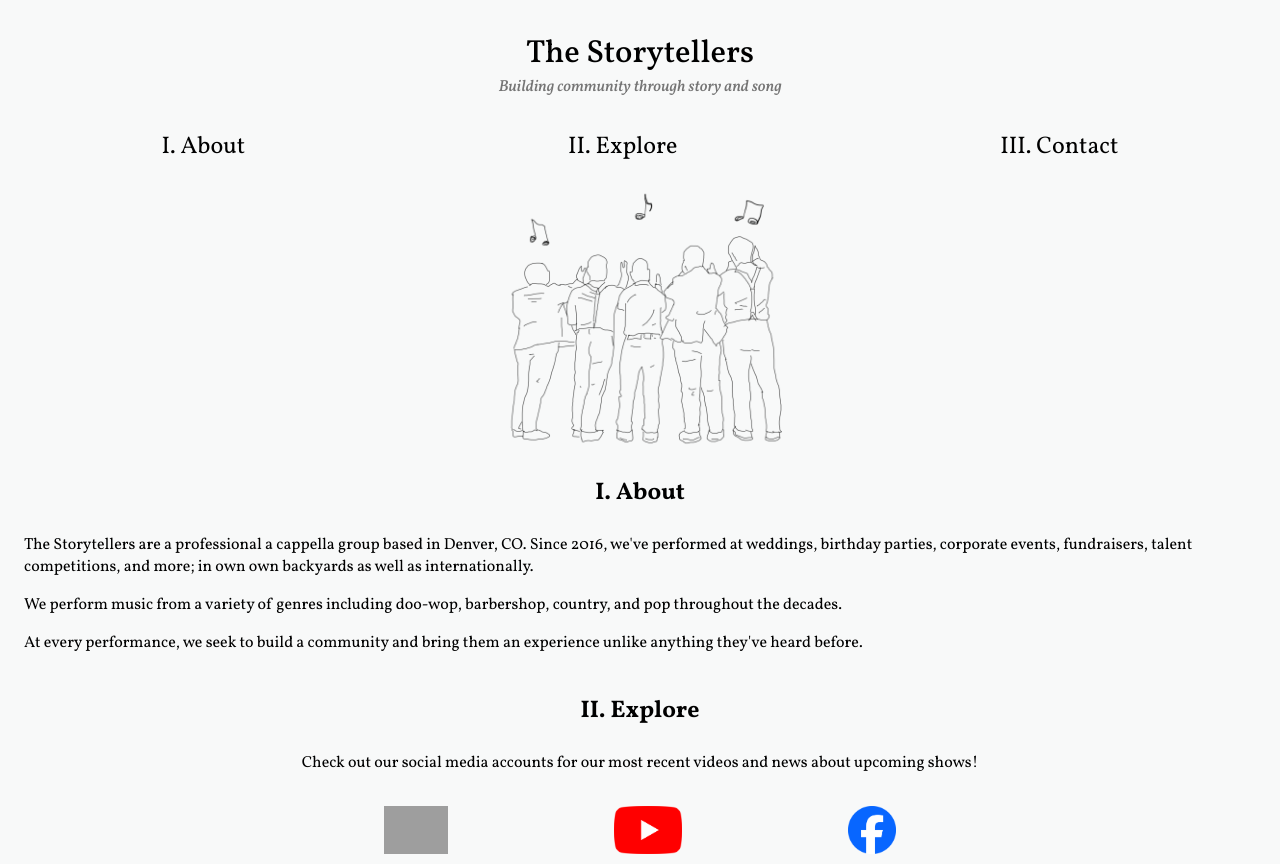
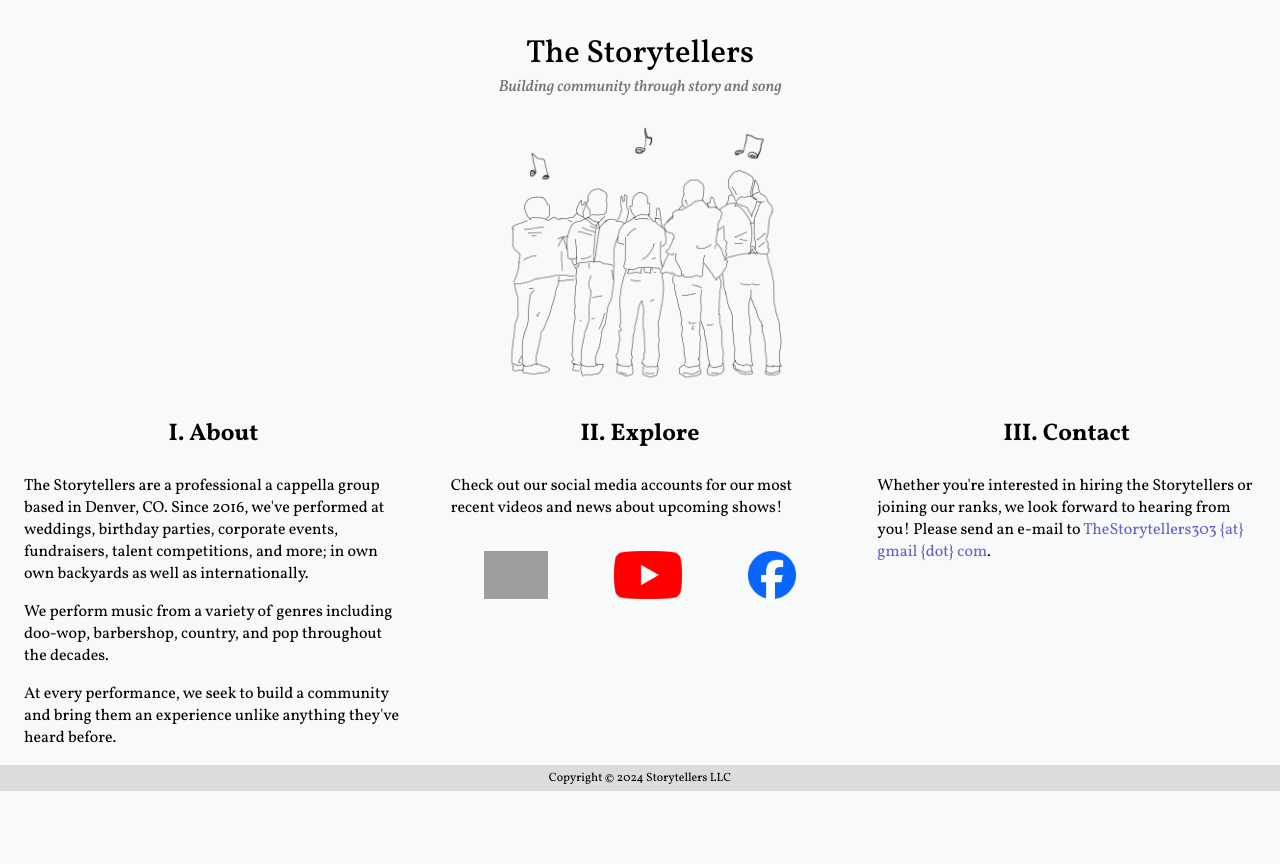
Before and after one commit to Devstone11/storytellers303, a plain HTML site: page index.html in a window 1280 px wide. Shown: the top 864 px of the page. After the commit the page ends 800 px from the top, so only its background shows below. Drawn offline with Linux system fonts and the light colour scheme; grey boxes are pictures that could not be loaded; a web font is replaced by a local one.

Commit message:
switch to columns on desktop width

```diff
--- a/index.html
+++ b/index.html
@@ -12,7 +12,7 @@
     <link rel="stylesheet" href="styles.css">
   </head>
   <body>
-    <div class="header">
+    <header class="header">
       <h1>The Storytellers</h1>
       <h2>Building community through story and song</h2>
       <nav>
@@ -20,13 +20,13 @@
         <a href="#explore" class="chapter-title">II. Explore</a>
         <a href="#contact" class="chapter-title">III. Contact</a>
       </nav>
-    </div>
-    <main>
       <img
         class="singer-backs"
         alt="A drawing of five people singing"
         src="./assets/Hand-drawn-logo.png"
       ></img>
+    </header>
+    <main>
       <section id="about">
         <h3 class="chapter-title">I. About</h3>
         <p>The Storytellers are a professional a cappella group based in Denver, CO. Since 2016, we've performed at weddings, birthday parties, corporate events, fundraisers, talent competitions, and more; in own own backyards as well as internationally.</p>
--- a/styles.css
+++ b/styles.css
@@ -31,6 +31,10 @@ nav {
   margin-top: 2rem;
   display: flex;
   justify-content: space-around;
+
+  @media (min-width: 750px) {
+    display: none;
+  }
 }
 
 .chapter-title {
@@ -48,6 +52,11 @@ main {
   display: flex;
   flex-direction: column;
   align-items: center;
+
+  @media (min-width: 750px) {
+    flex-direction: row;
+    align-items: baseline;
+  }
 }
 
 img.singer-backs {
@@ -57,6 +66,10 @@ img.singer-backs {
 
 section {
   margin: 0rem 1.5rem;
+
+  @media (min-width: 750px) {
+    width: 33.3%;
+  }
 }
 
 div.social-links {
```
